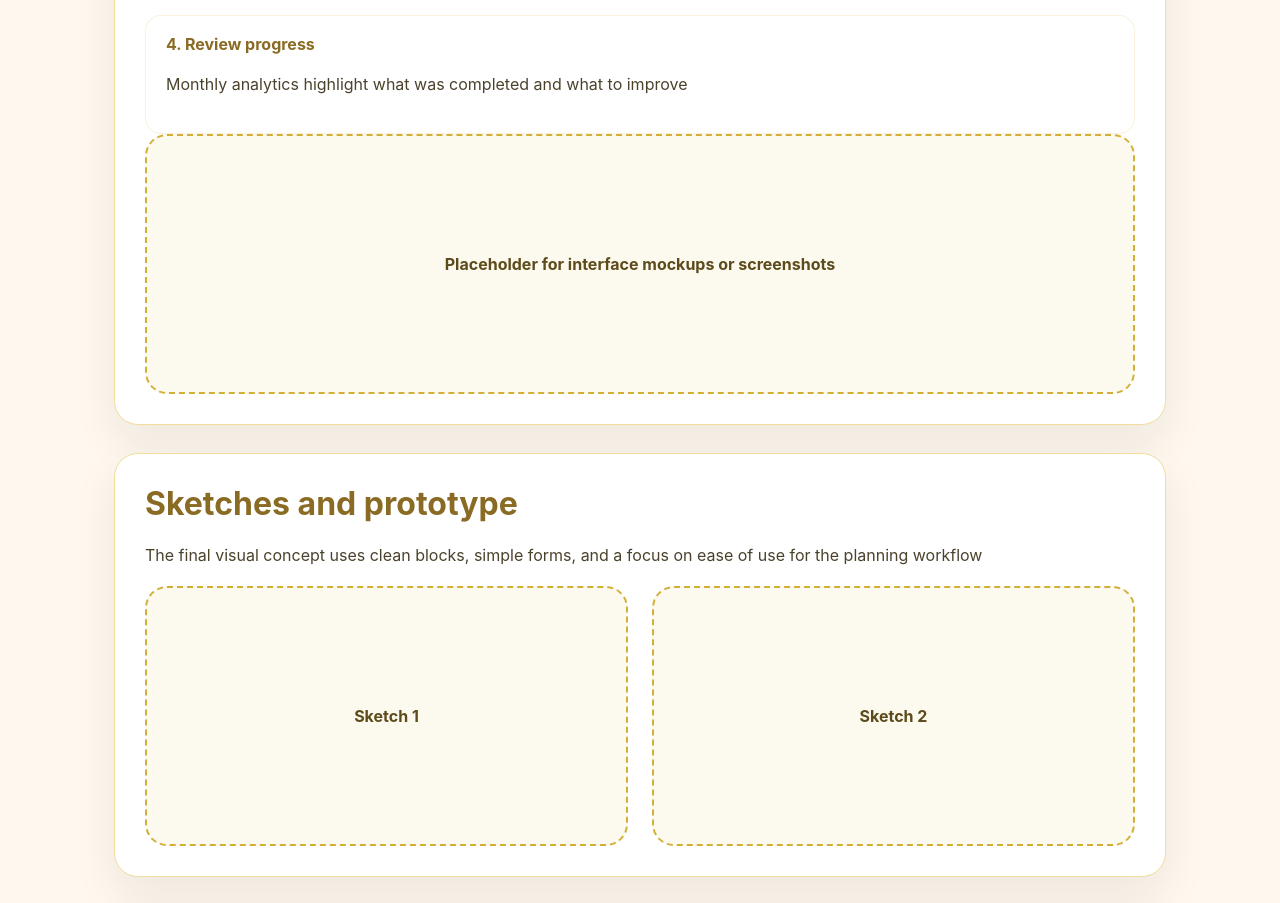
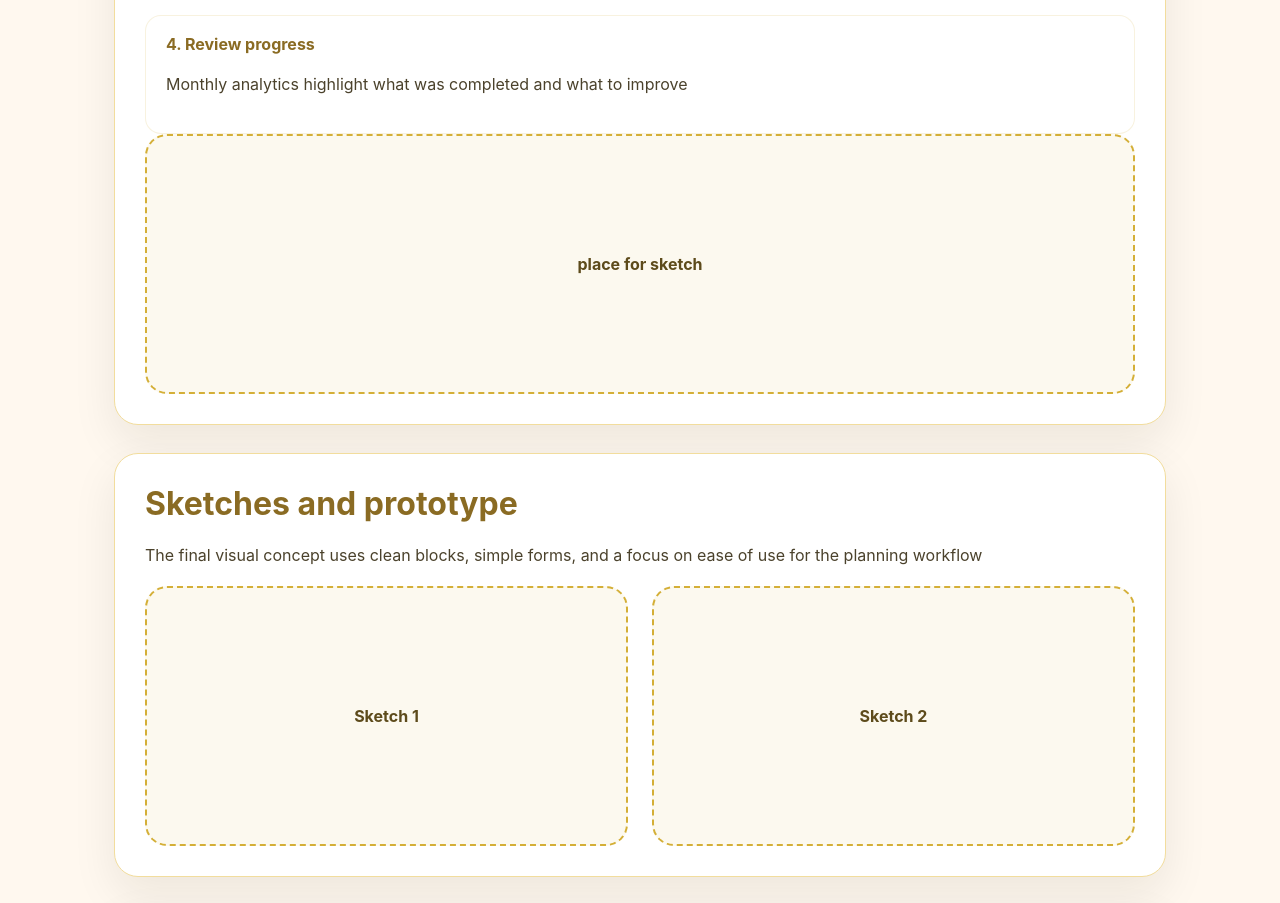
Before and after one commit to devbyy/planifyhw, a plain HTML site: page index.html in a window 1280 px wide. Shown: the part 2302-3205 px from the top of the page. Drawn offline with Linux system fonts and the light colour scheme.

Commit message:
Updated text and added images

```diff
--- a/index.html
+++ b/index.html
@@ -391,7 +391,7 @@
                     <p>Monthly analytics highlight what was completed and what to improve</p>
                 </div>
             </div>
-            <div class="placeholder-large">Placeholder for interface mockups or screenshots</div>
+            <div class="placeholder-large">place for sketch</div>
         </section>
 
         <section id="sketches" class="section-card">
```
Also changed, not shown: planify.png (added), sketch1.png (added), sketch2.png (added).
